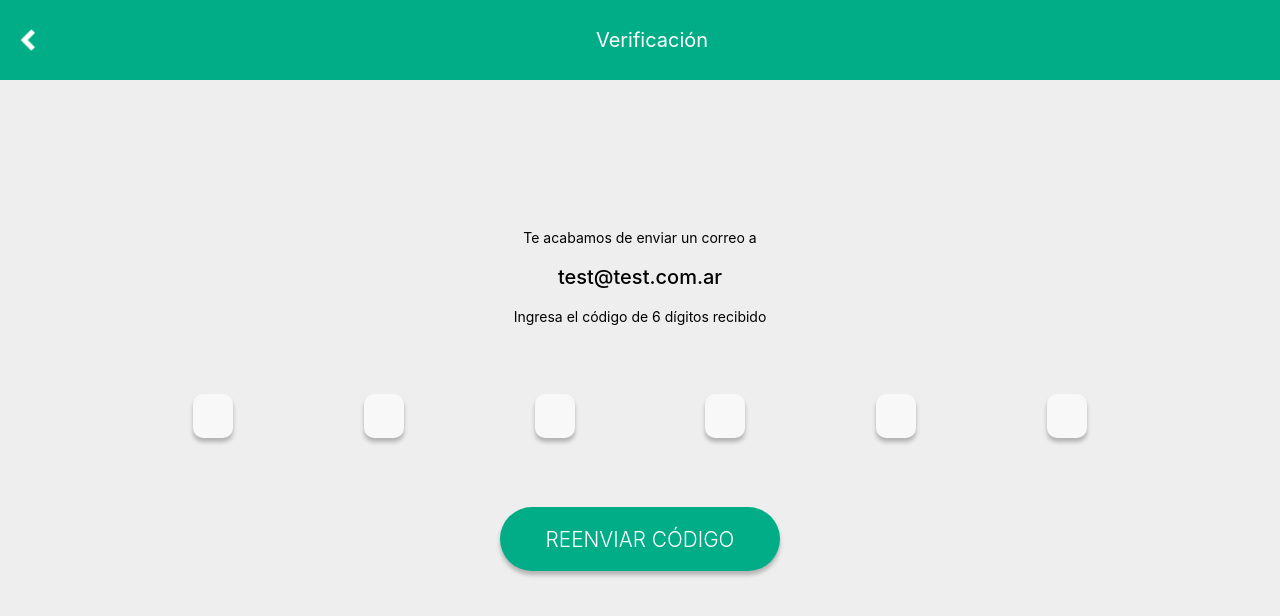
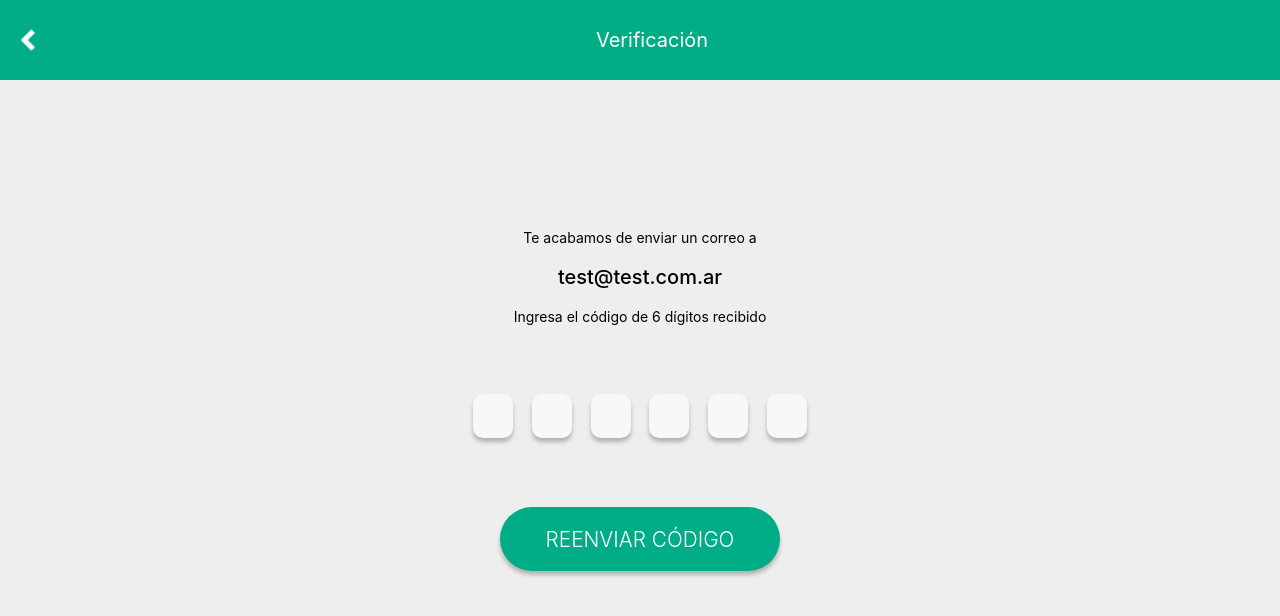
Before and after one commit to maruslarrosa/challenge-ym, a React (Create React App) app: page /verification in a window 1280 px wide. Shown: the top 616 px of the page. Built offline with nearby package versions, Linux system fonts and the light colour scheme.

Commit message:
Changing VerificationDigitsContainer width to rems

```diff
--- a/src/styles/verification.module.css
+++ b/src/styles/verification.module.css
@@ -18,7 +18,7 @@
 .verificationDigitsContainer{
   display: flex;
   flex-direction: row;
-  width: 80%;
+  width: 22rem;
   justify-content: space-around;
 }
 
```
